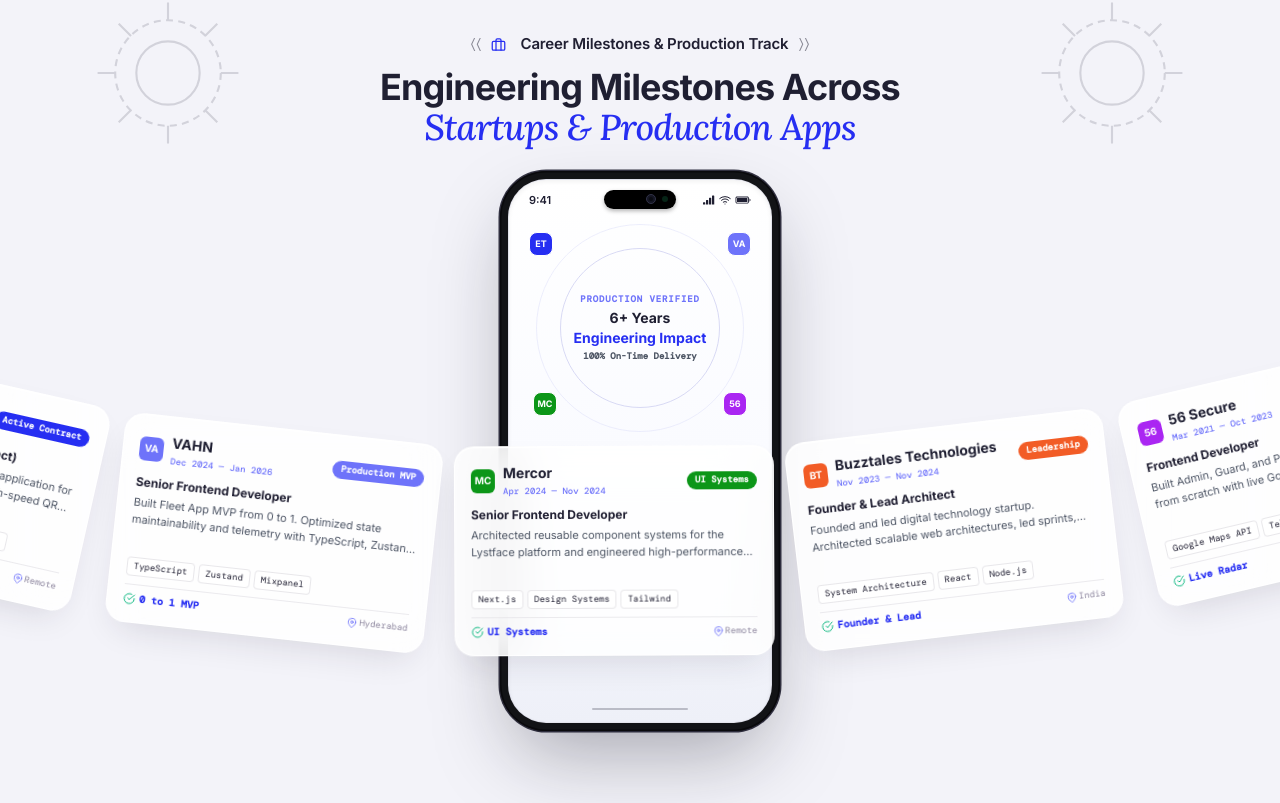
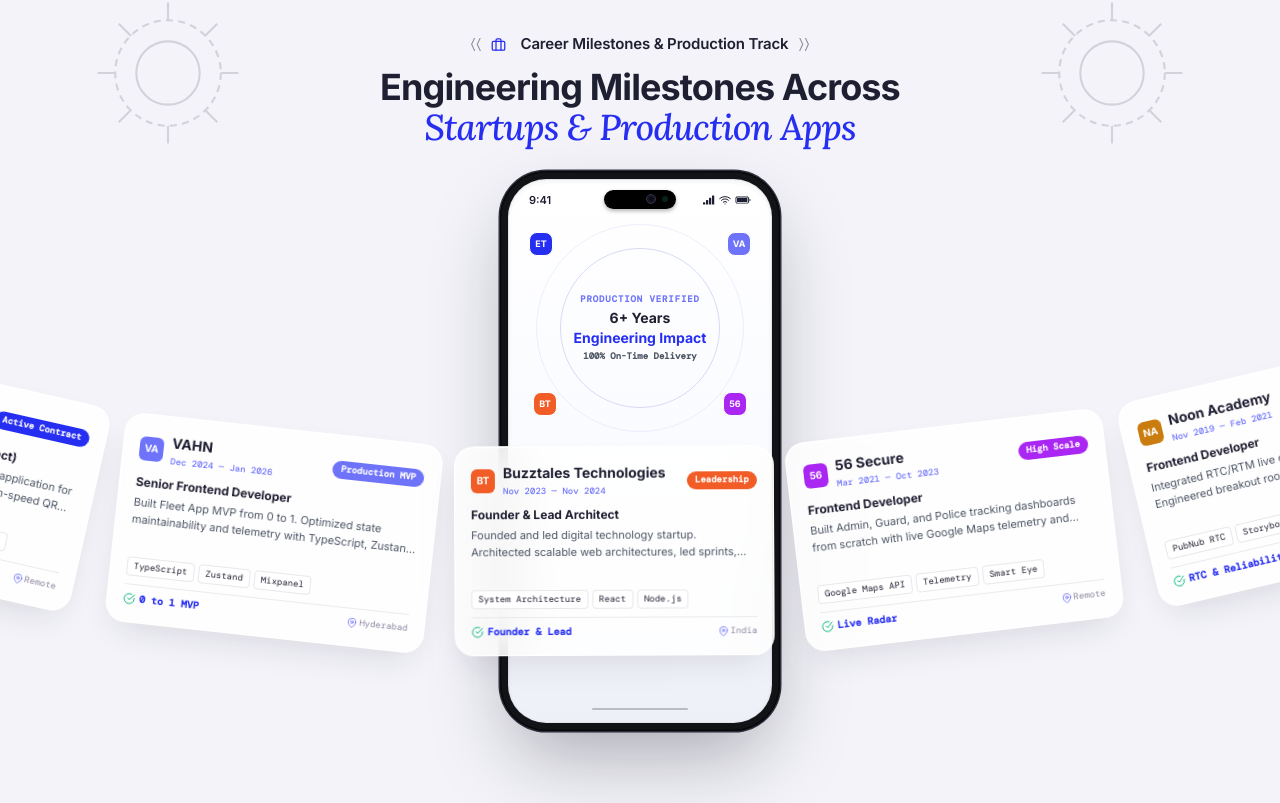
Before and after one commit to mdmaroof/portfolioNextJS, a Next.js app: page / in a window 1280 px wide. Shown: the part 1994-2797 px from the top of the page. Built offline with nearby package versions, Linux system fonts and the light colour scheme; no server answers.

Commit message:
working card Ui

```diff
--- a/src/component/curvedCarousel.section.tsx
+++ b/src/component/curvedCarousel.section.tsx
@@ -40,18 +40,6 @@
     color: "#6e73fa",
     location: "Hyderabad",
     highlightTag: "Production MVP",
-  },
-  {
-    company: "Mercor",
-    role: "Senior Frontend Developer",
-    period: "Apr 2024 — Nov 2024",
-    summary: "Architected reusable component systems for the Lystface platform and engineered high-performance marketing and responsive dashboards.",
-    tech: ["Next.js", "Design Systems", "Tailwind"],
-    metric: "UI Systems",
-    initials: "MC",
-    color: "#0c9618",
-    location: "Remote",
-    highlightTag: "UI Systems",
   },
   {
     company: "Buzztales Technologies",
@@ -277,8 +265,8 @@
                     <span className="absolute top-1 right-5 w-6 h-6 rounded-lg bg-[#6e73fa] text-white text-[9px] font-bold flex items-center justify-center border border-white shadow-xs">
                       VA
                     </span>
-                    <span className="absolute bottom-3 left-6 w-6 h-6 rounded-lg bg-[#0c9618] text-white text-[9px] font-bold flex items-center justify-center border border-white shadow-xs">
-                      MC
+                    <span className="absolute bottom-3 left-6 w-6 h-6 rounded-lg bg-[#f25c26] text-white text-[9px] font-bold flex items-center justify-center border border-white shadow-xs">
+                      BT
                     </span>
                     <span className="absolute bottom-3 right-6 w-6 h-6 rounded-lg bg-[#aa26f2] text-white text-[9px] font-bold flex items-center justify-center border border-white shadow-xs">
                       56
--- a/src/component/workHistory.section.tsx
+++ b/src/component/workHistory.section.tsx
@@ -36,13 +36,6 @@
     focus: "Fleet Logistics & Maps",
     tech: ["TypeScript", "Zustand", "Mixpanel", "Fleet Maps"],
     highlight: "0 to 1 MVP Delivered",
-  },
-  "Mercor": {
-    color: "#0c9618",
-    initials: "MC",
-    focus: "Design Systems & UI",
-    tech: ["Next.js", "Design Systems", "Tailwind CSS", "Dashboard UI"],
-    highlight: "Component Architecture",
   },
   "Buzztales Technologies Pvt. Ltd.": {
     color: "#f25c26",
@@ -124,36 +117,29 @@
                         <h3 className="text-base sm:text-lg font-bold text-[#1f1f32] leading-tight">
                           {item.organisation}
                         </h3>
-                        <div className="flex items-center gap-2 mt-1">
-                          <span className="text-xs text-[#6e73fa] font-mono flex items-center gap-1 font-medium">
+                        <span className="text-xs text-[#6e73fa] font-mono flex items-center gap-1 font-medium mt-1">
                           <FiMapPin className="w-3 h-3 text-[#262ef2]" /> {item.location}
-                          </span>
-                          <span className="text-[11px] font-mono text-[#8c859d] bg-[#f3f3f9] px-2 py-0.5 rounded border border-[#e3e2e5]">
-                            {meta.focus}
                         </span>
                       </div>
                     </div>
-                    </div>
 
-                    <span className="text-xs font-mono font-semibold text-[#262ef2] bg-[#262ef2]/5 px-3 py-1 rounded-full border border-[#262ef2]/10 shrink-0 flex items-center gap-1.5">
+                    <span className="text-xs font-mono font-semibold text-[#262ef2] bg-[#262ef2]/5 px-3 py-1 rounded-full border border-[#262ef2]/10 shrink-0 flex items-center gap-1.5 whitespace-nowrap">
                       <FiCalendar className="w-3 h-3" />
                       {item.from} — {item.to}
                     </span>
                   </div>
 
                   {/* Role Title */}
-                  <div className="mt-4 mb-3 pb-3 border-b border-[#f0f0f6]">
-                    <div className="flex items-center justify-between">
-                      <h4 className="text-lg font-bold text-[#1f1f32]">
+                  <div className="mt-3 mb-3 pb-3 border-b border-[#f0f0f6] flex items-center justify-between gap-2">
+                    <h4 className="text-base sm:text-lg font-bold text-[#1f1f32]">
                       {item.role}
                     </h4>
                     <span
-                        className="text-[10px] font-mono font-bold text-white px-2.5 py-0.5 rounded-full"
+                      className="text-[10px] font-mono font-bold text-white px-2.5 py-0.5 rounded-full whitespace-nowrap shrink-0"
                       style={{ backgroundColor: meta.color }}
                     >
                       {meta.highlight}
                     </span>
-                    </div>
                   </div>
 
                   {/* Structured Deliverables List */}
@@ -163,8 +149,8 @@
                         key={lIdx}
                         className="flex items-start gap-2.5 p-2.5 rounded-xl bg-[#f8f8fc] border border-[#e9e9f2] text-xs text-[#374151] leading-relaxed group-hover:bg-white group-hover:border-[#e2e2ec] transition-colors"
                       >
-                        <span className="w-5 h-5 rounded-full bg-[#262ef2]/10 text-[#262ef2] flex items-center justify-center shrink-0 mt-0.5 text-xs font-bold">
-                          ✓
+                        <span className="w-5 h-5 rounded-lg bg-[#262ef2]/10 flex items-center justify-center shrink-0 mt-0.5">
+                          <FiCheck className="w-3 h-3 text-[#262ef2]" strokeWidth={2.5} />
                         </span>
                         <span className="font-medium">{lbl}</span>
                       </div>
--- a/src/data.js
+++ b/src/data.js
@@ -39,17 +39,6 @@
         "Built Fleet App MVP and delivered the first production release.",
         "Improved application maintainability and performance using TypeScript and Zustand.",
         "Integrated Mixpanel analytics to track user behavior and support product decisions.",
-      ],
-    },
-    {
-      organisation: "Mercor",
-      role: "Senior Frontend Developer",
-      from: "April 2024",
-      to: "November 2024",
-      location: "Remote",
-      labels: [
-        "Developed reusable components for the Lystface project.",
-        "Built responsive dashboard interfaces and an official marketing website.",
       ],
     },
     {
```
Lines whose indentation alone changed are shown as unchanged.
